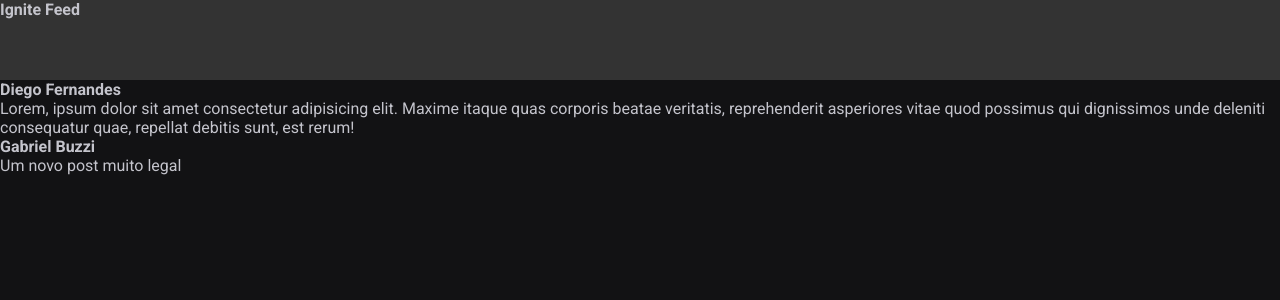
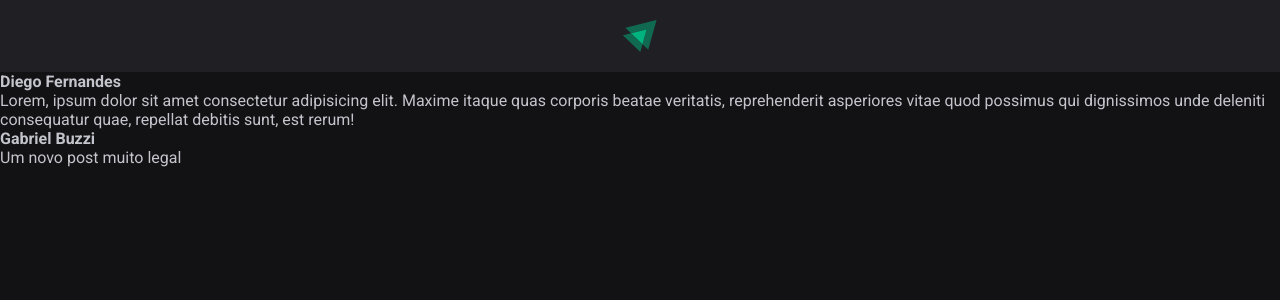
Before and after one commit to GilvaniaMoreira/ignite_feed, a React (Vite) app: page / in a window 1280 px wide. Shown: the top 300 px of the page. Built offline with nearby package versions, Linux system fonts and the light colour scheme.

Commit message:
feat: componet header

```diff
--- a/src/components/Header.jsx
+++ b/src/components/Header.jsx
@@ -1,9 +1,11 @@
 import styles from './Header.module.css';
+
+import igniteLogo from '../assets/ignite-logo.svg';
 
 export function Header() {
   return (
     <header className={styles.header}>
-      <strong>Ignite Feed</strong>
+      <img src={igniteLogo} alt="Logotipo do Ignite" />
     </header>
   );
 }
--- a/src/components/Header.module.css
+++ b/src/components/Header.module.css
@@ -1,4 +1,10 @@
 .header {
-    background: #333;
-    height: 80px;
-  }
+  background: var(--gray-800);
+  display: flex;
+  justify-content: center;
+  padding: 1.25rem 0;
+}
+
+.header img {
+  height: 2rem;
+}
```
Also changed, not shown: src/assets/ignite-logo.svg (added).
